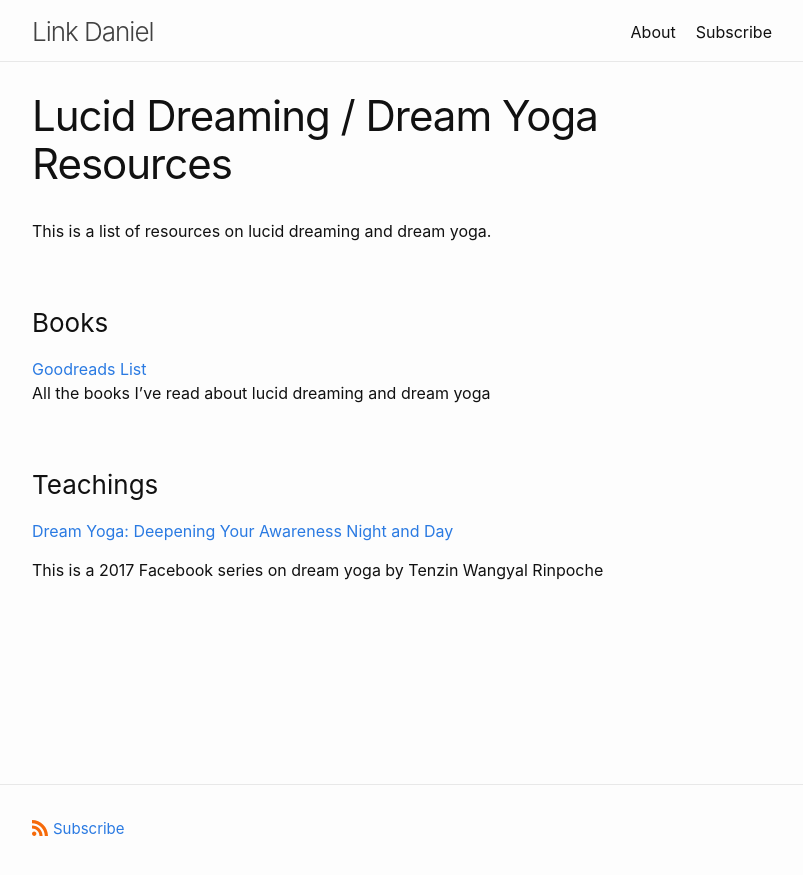
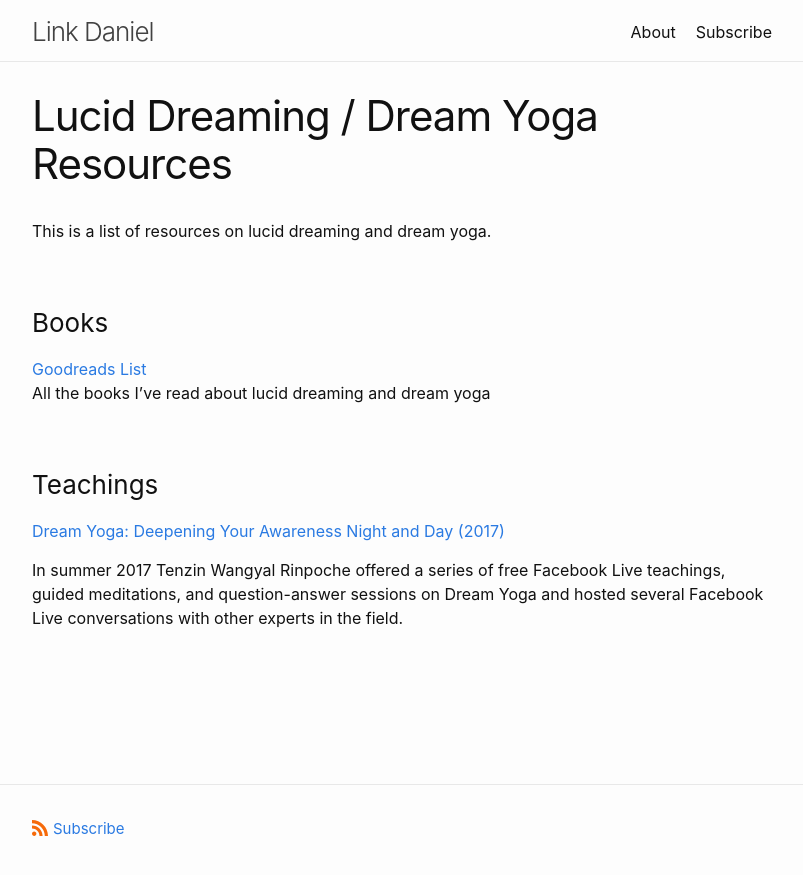
Before and after one commit to link-daniel/link.github.io, a Jekyll site: the page built from dreamresources.md, in a window 1280 px wide. Shown: the top 875 px of the page, without its empty margins (238-1041 px from the left). Built offline with Jekyll 4.4.1, drawn with Linux system fonts in a browser that asks for light colours.

Commit message:
Update dreamresources.md

```diff
--- a/dreamresources.md
+++ b/dreamresources.md
@@ -15,6 +15,6 @@ All the books I've read about lucid dreaming and dream yoga
 
 <h3>Teachings</h3>
 
-[Dream Yoga: Deepening Your Awareness Night and Day](https://cybersangha.net/dream-yoga-deepening-your-awareness-night-and-day-teaching-series/)
+[Dream Yoga: Deepening Your Awareness Night and Day (2017)](https://cybersangha.net/dream-yoga-deepening-your-awareness-night-and-day-teaching-series/)
 
-This is a 2017 Facebook series on dream yoga by Tenzin Wangyal Rinpoche
+In summer 2017 Tenzin Wangyal Rinpoche offered a series of free Facebook Live teachings, guided meditations, and question-answer sessions on Dream Yoga and hosted several Facebook Live conversations with other experts in the field.
```
